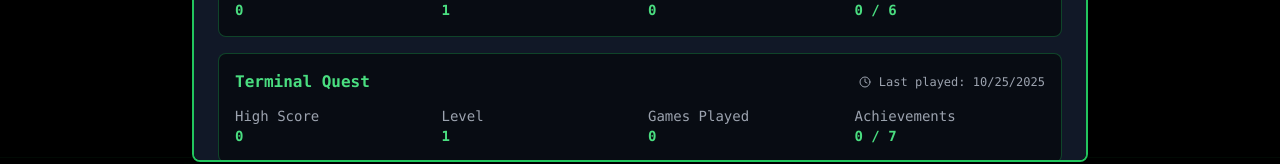
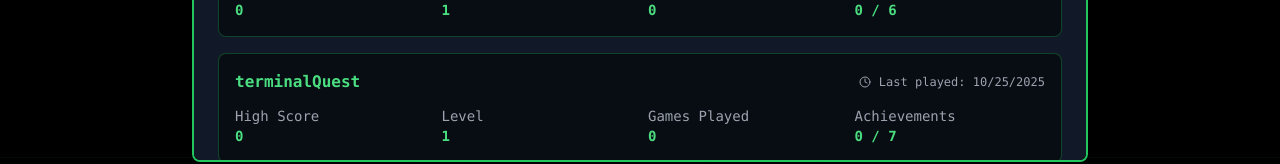
Before and after one commit to ThomasJButler/The-Matrix-Arcade, a React (Vite) app: page / in a window 1280 px wide. Both pictures are taken after a click on the button 1108 px from the left and 33 px from the top of the page. Shown: the part 598-762 px from the top of the page. Built offline with nearby package versions, Linux system fonts and the light colour scheme.

Commit message:
fix: correct game display names in save manager
- Remove non-existent 'Terminal Quest' entry
- Add 'Metris' with proper capitalization
- Add 'Matrix Invaders' with proper formatting

```diff
--- a/src/components/ui/SaveLoadManager.tsx
+++ b/src/components/ui/SaveLoadManager.tsx
@@ -88,9 +88,10 @@ export const SaveLoadManager: React.FC<SaveLoadManagerProps> = ({ isOpen, onClos
     const names: Record<string, string> = {
       snakeClassic: 'Snake Classic',
       vortexPong: 'Vortex Pong',
-      terminalQuest: 'Terminal Quest',
       matrixCloud: 'Matrix Cloud',
-      ctrlSWorld: 'CTRL-S | The World'
+      ctrlSWorld: 'CTRL-S | The World',
+      metris: 'Metris',
+      matrixInvaders: 'Matrix Invaders'
     };
     return names[gameId] || gameId;
   };
```
